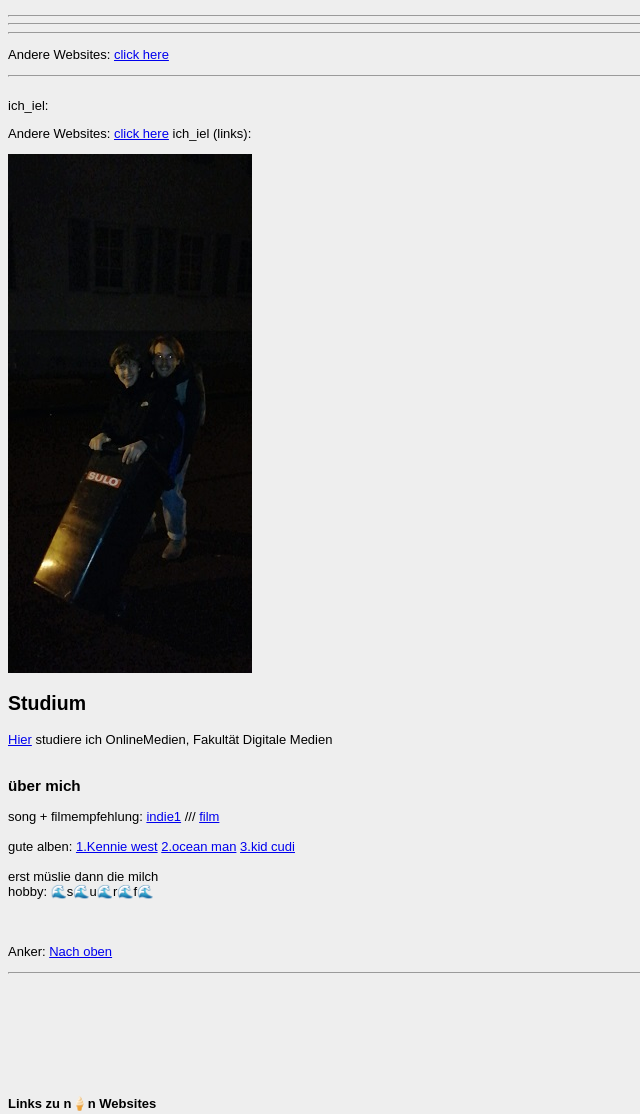
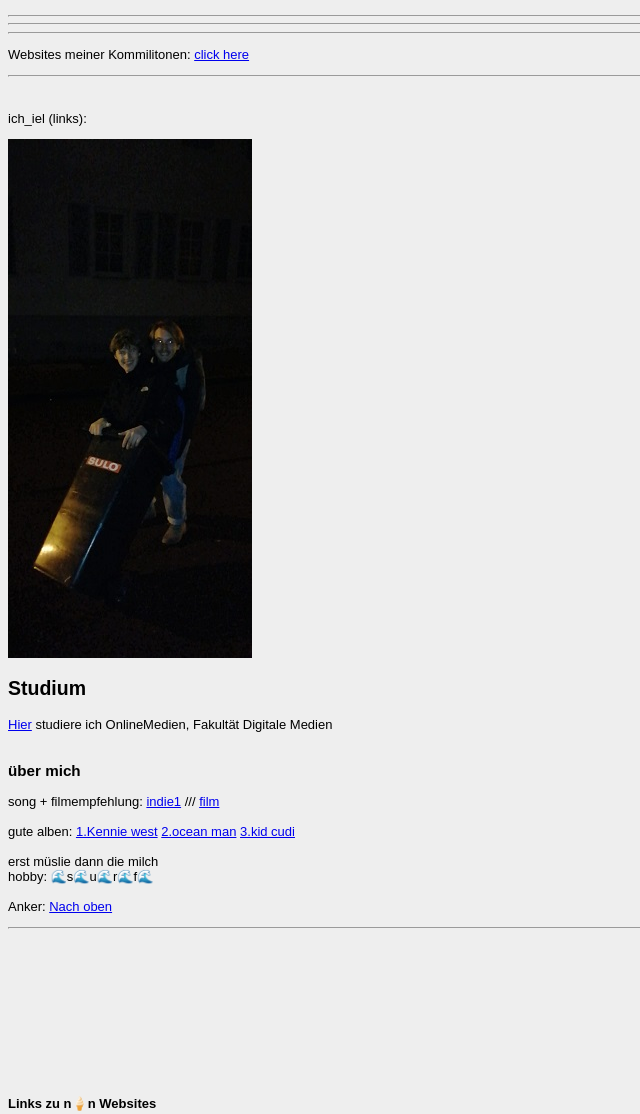
Before and after one commit to Seablu3/GIS-SoSe-2020, a plain HTML site: page Aufgabe01/index.html in a window 1280 px wide. Shown: the part 51-1165 px from the top of the page, without its empty margins (0-640 px from the left). Drawn offline with Linux system fonts and the light colour scheme.

Commit message:
Update index.html

```diff
--- a/Aufgabe01/index.html
+++ b/Aufgabe01/index.html
@@ -20,14 +20,13 @@ Steckbrief
 <hr>
 <hr>
 <p>
-Andere Websites: <a href="#Seitenende">click here</a>
+Websites meiner Kommilitonen: <a href="#Seitenende">click here</a>
 <hr>
 <br>
-    ich_iel:
 </p>
 
-    Andere Websites: <a href="#Seitenende">click here</a>
-    ich_iel (links):
+
+ich_iel (links):
 </p>
 <img src="ichiel.JPG" alt="ich_iel">
     <h2>
@@ -46,13 +45,13 @@ song + filmempfehlung: <a href="https://www.youtube.com/watch?v=0-9YcvHxWG8">ind
 <br><br>
 gute alben: <a href="https://seablu3.github.io/GIS-SoSe-2020/Bilder/chandlerholdsmyfavourtiealbum2.png">1.Kennie west</a> <a href="https://seablu3.github.io/GIS-SoSe-2020/Bilder/chandlerholdingmyfavouritealbum.jpg">2.ocean man</a> <a href="https://seablu3.github.io/GIS-SoSe-2020/Bilder/chandlercudi.png">3.kid cudi</a>
 <br><br>
-erst müslie dann die milch <br> hobby: 🌊s🌊u🌊r🌊f🌊<br><br><br><br>
+erst müslie dann die milch <br> hobby: 🌊s🌊u🌊r🌊f🌊<br><br>
 Anker:
 <a href="#oben">Nach oben</a>
 </p>
 <hr>
 <h4 id="Seitenende">
-    <br><br><br><br><br><br><br>
+    <br><br><br><br><br><br><br><br><br><br>
 Links zu n🍦n Websites
 </h4>
 <p>
```
